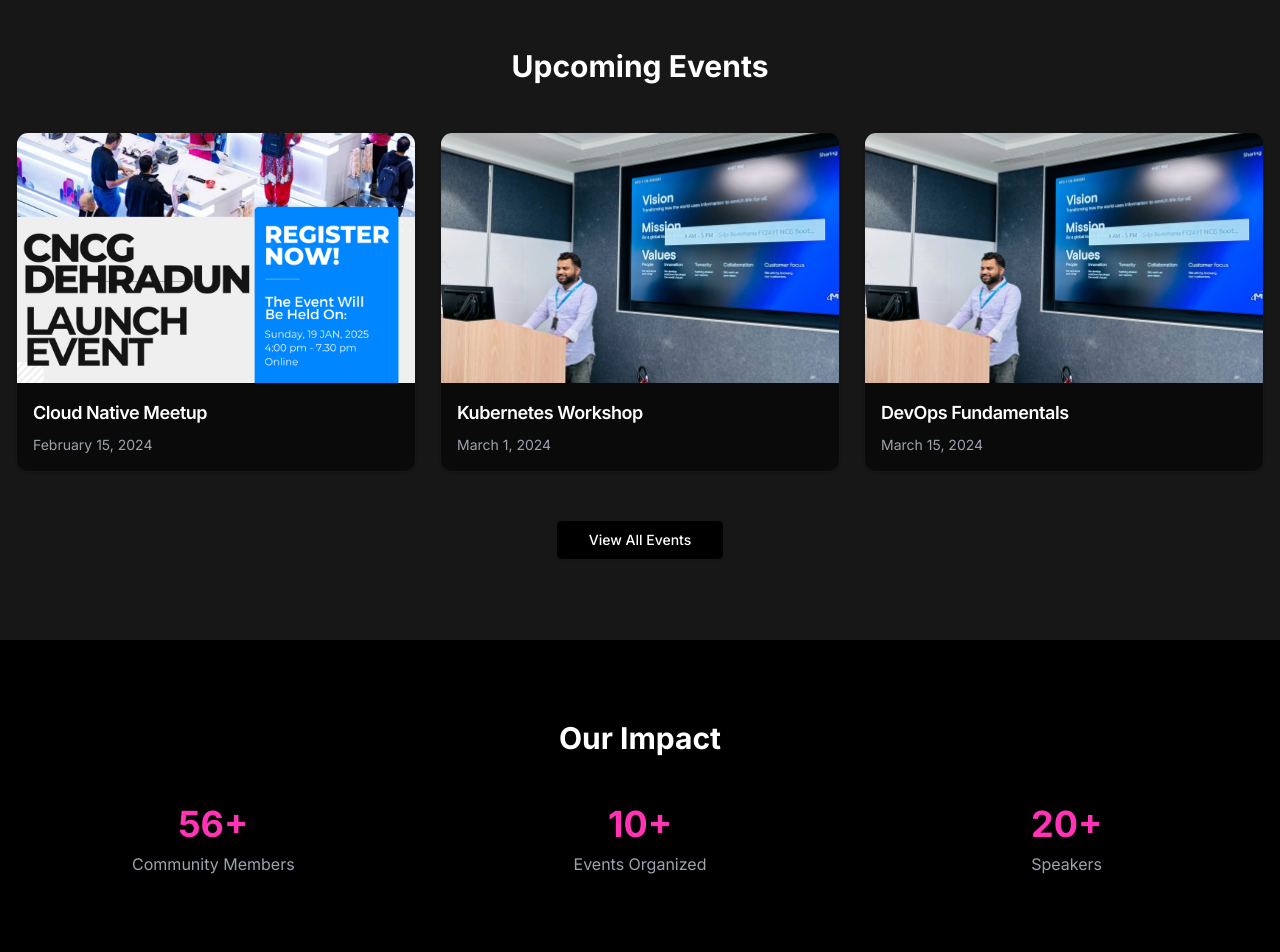
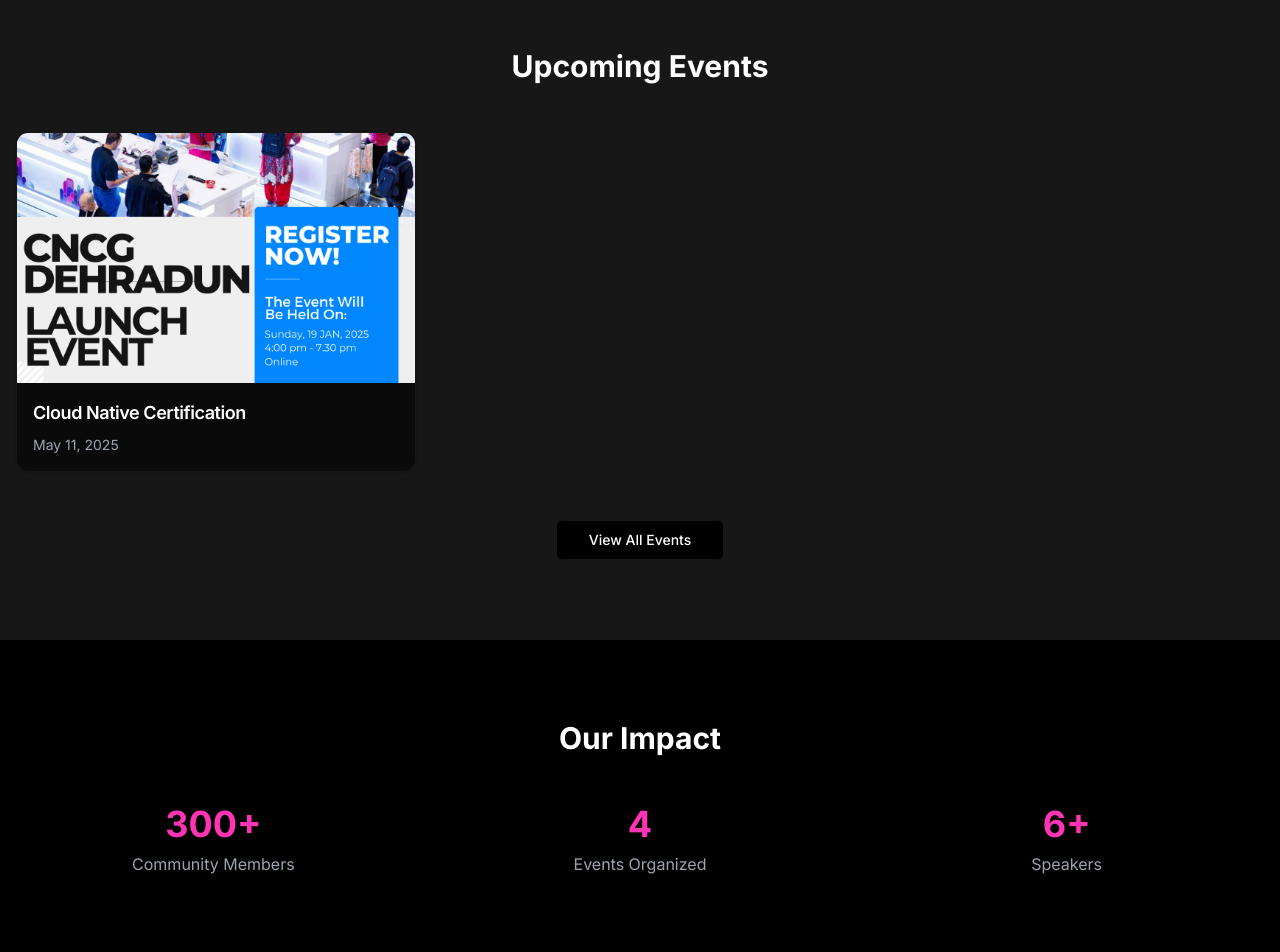
Before and after one commit to CNCG-Dehradun/cncg-website, a Next.js app: page / in a window 1280 px wide. Shown: the part 1220-2172 px from the top of the page. Built offline with nearby package versions, Linux system fonts and the light colour scheme.

Commit message:
updated ui and img

```diff
--- a/app/about/page.tsx
+++ b/app/about/page.tsx
@@ -18,7 +18,7 @@
         <div className="container mx-auto px-4 grid md:grid-cols-2 gap-12 items-center">
           <div className="relative aspect-video">
             <Image
-              src="/placeholder.svg?height=400&width=600"
+              src="/img/CNCG Dehradun Community.png"
               alt="CNCG Dehradun Community"
               fill
               className="rounded-lg object-cover"
--- a/app/events/page.tsx
+++ b/app/events/page.tsx
@@ -23,28 +23,10 @@
           <h2 className="text-3xl font-bold mb-12">Upcoming Events</h2>
           <div className="grid grid-cols-1 md:grid-cols-2 lg:grid-cols-3 gap-6">
             <EventCard
-              title="Tomorrow's Event"
-              date="February 16, 2024"
-              image="/img/cncgfeb16.jpeg"
-              link="https://community.cncf.io/events/details/cncf-cloud-native-dehradun-presents-cncg-dehradun-tech-talks-2025-learn-innovate-connect/"
-            />
-            <EventCard
-              title="Cloud Native Meetup"
-              date="February 15, 2024"
-              image="/img/meetups.jpg"
-              link="https://example.com/register"
-            />
-            <EventCard
-              title="Kubernetes Workshop"
-              date="March 1, 2024"
-              image="/img/k8sworkshop.png"
-              link="https://example.com/register"
-            />
-            <EventCard
-              title="DevOps Fundamentals"
-              date="March 15, 2024"
-              image="/img/Devops-fundamentals.png"
-              link="https://example.com/register"
+              title="Cloud Native Certifications: Get Certified!"
+              date="May 11, 2025"
+              image="/img/certification-event.jpg"
+              link="https://example.com/certification-event"
             />
           </div>
         </div>
@@ -56,28 +38,22 @@
           <h2 className="text-3xl font-bold mb-12">Past Events</h2>
           <div className="grid grid-cols-1 md:grid-cols-2 lg:grid-cols-3 gap-6">
             <EventCard
-              title="CNCG Launch Event"
+              title="CNCG Dehradun: The Beginning"
               date="January 25, 2024"
               image="/img/launch-event.png"
-              link="https://example.com/register"
+              link="https://community.cncf.io/events/details/cncf-cloud-native-dehradun-presents-cncf-dehradun-the-beginning/"
             />
             <EventCard
-              title="Introduction to Docker"
-              date="January 15, 2024"
-              image="/img/docker-intro.jpg"
-              link="https://example.com/register"
+              title="CNCG Dehradun Tech Talks 2025"
+              date="February 16, 2024"
+              image="/img/cncgfeb16.jpeg"
+              link="https://community.cncf.io/events/details/cncf-cloud-native-dehradun-presents-cncg-dehradun-tech-talks-2025-learn-innovate-connect/"
             />
             <EventCard
-              title="Cloud Native Security"
-              date="December 1, 2023"
-              image="/img/cloud-native-security.jpg"
-              link="https://example.com/register"
-            />
-            <EventCard
-              title="Microservices Architecture"
-              date="November 15, 2023"
-              image="/img/microservices-architecture.jpg"
-              link="https://example.com/register"
+              title="CNCF Beginnings: Stories & Steps into the Cloud Native Future"
+              date="April 16, 2025"
+              image="/img/cloud-native-beginnings.jpg"
+              link="https://community.cncf.io/events/details/cncf-cloud-native-dehradun-presents-cncf-beginnings/"
             />
           </div>
         </div>
--- a/app/page.tsx
+++ b/app/page.tsx
@@ -8,78 +8,69 @@
     <>
       <Hero />
 
+      {/* About Section */}
       <section className="py-20">
         <div className="container mx-auto px-4">
           <h2 className="text-3xl font-bold mb-12 text-center">About Us</h2>
           <div className="max-w-3xl mx-auto text-center text-gray-300 space-y-6">
             <p>
-              At CNCF Dehradun, we believe that cloud-native computing has the
-              power to transform the way we build, deploy, and scale
-              applications. Nestled in the beautiful hill city of Dehradun, in
-              the serene state of Uttarakhand, we're at the forefront of
-              revolutionizing the software development landscape.
+              At CNCF Dehradun, we believe that cloud-native computing has the power
+              to transform the way we build, deploy, and scale applications.
+              Nestled in the beautiful hill city of Dehradun, in the serene state of
+              Uttarakhand, we're at the forefront of revolutionizing the software
+              development landscape.
             </p>
             <p>
-              Our focus lies in leveraging cutting-edge technologies like
-              Kubernetes, microservices, serverless architecture, and
-              observability to create scalable, resilient, and efficient
-              solutions for the cloud era.
+              Our focus lies in leveraging cutting-edge technologies like Kubernetes,
+              microservices, serverless architecture, and observability to create
+              scalable, resilient, and efficient solutions for the cloud era.
             </p>
           </div>
         </div>
       </section>
 
+      {/* Upcoming Events */}
       <section className="py-20 bg-secondary">
         <div className="container mx-auto px-4">
-          <h2 className="text-3xl font-bold mb-12 text-center">
-            Upcoming Events
-          </h2>
+          <h2 className="text-3xl font-bold mb-12 text-center">Upcoming Events</h2>
           <div className="grid grid-cols-1 md:grid-cols-2 lg:grid-cols-3 gap-6">
             <EventCard
-              title="Cloud Native Meetup"
-              date="February 15, 2024"
+              title="Cloud Native Certification"
+              date="May 11, 2025"
               image="/img/launch-event.png"
-            />
-
-            <EventCard
-              title="Kubernetes Workshop"
-              date="March 1, 2024"
-              image="/img/1726093538013.jpg"
-            />
-            <EventCard
-              title="DevOps Fundamentals"
-              date="March 15, 2024"
-              image="/img/1726093538013.jpg"
+              link="https://example.com/certification-event"
             />
           </div>
           <div className="text-center mt-12">
-            <Button size="lg" variant="outline">
-              <Link href="/events">View All Events</Link>
-            </Button>
+            <Link href="/events">
+              <Button size="lg" variant="outline">View All Events</Button>
+            </Link>
           </div>
         </div>
       </section>
 
+      {/* Impact Section */}
       <section className="py-20">
         <div className="container mx-auto px-4">
           <h2 className="text-3xl font-bold mb-12 text-center">Our Impact</h2>
           <div className="grid grid-cols-1 md:grid-cols-3 gap-8 text-center">
             <div>
-              <h3 className="text-4xl font-bold text-primary mb-2">56+</h3>
+              <h3 className="text-4xl font-bold text-primary mb-2">300+</h3>
               <p className="text-gray-400">Community Members</p>
             </div>
             <div>
-              <h3 className="text-4xl font-bold text-primary mb-2">10+</h3>
+              <h3 className="text-4xl font-bold text-primary mb-2">4</h3>
               <p className="text-gray-400">Events Organized</p>
             </div>
             <div>
-              <h3 className="text-4xl font-bold text-primary mb-2">20+</h3>
+              <h3 className="text-4xl font-bold text-primary mb-2">6+</h3>
               <p className="text-gray-400">Speakers</p>
             </div>
           </div>
         </div>
       </section>
 
+      {/* Join Community CTA */}
       <section className="py-20 bg-secondary">
         <div className="container mx-auto px-4 text-center">
           <h2 className="text-3xl font-bold mb-6">Join Our Community</h2>
@@ -87,11 +78,11 @@
             Be part of the cloud native revolution in Dehradun. Connect, learn,
             and grow with like-minded professionals and enthusiasts.
           </p>
-          <Button size="lg" className="bg-primary hover:bg-primary/90">
-            <Link href="https://community.cncf.io/cloud-native-dehradun/">
+          <Link href="https://community.cncf.io/cloud-native-dehradun/" target="_blank">
+            <Button size="lg" className="bg-primary hover:bg-primary/90">
               Become a Member
-            </Link>
-          </Button>
+            </Button>
+          </Link>
         </div>
       </section>
     </>
--- a/components/event-card.tsx
+++ b/components/event-card.tsx
@@ -13,13 +13,12 @@
     <a href={link} target="_blank" rel="noopener noreferrer" className="block">
       <Card className="bg-card hover:bg-card/80 transition-colors cursor-pointer overflow-hidden">
         <CardHeader className="p-0">
-          <div className="relative">
+          <div className="relative w-full h-[250px]">
             <Image
               src={image || "/img/placeholder.svg"}
               alt={title}
-              width={500}
-              height={250}
-              className="object-cover h-[250px]"
+              fill
+              className="object-cover w-full h-full"
             />
           </div>
         </CardHeader>
```
Also changed, not shown: public/img/cloud-native-beginnings.jpg (added), 1 other file (tests, documents, lock files or other folders).
